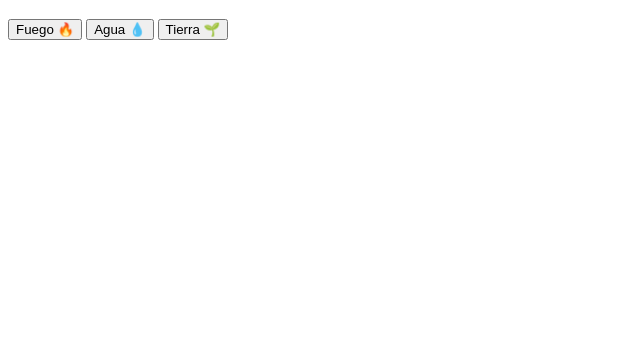
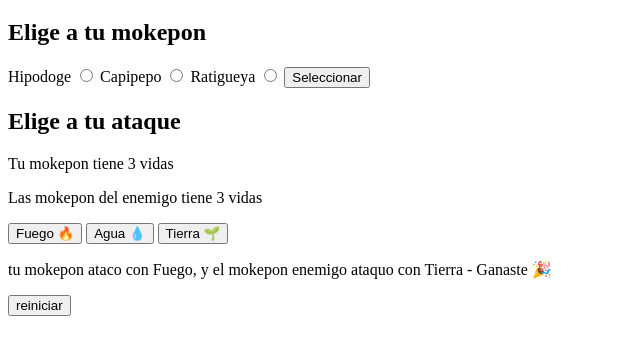
Before and after one commit to XxSGExX/Proyectos-Basicos, a plain HTML site: page mokepon/mokepon.html in a window 1280 px wide. Shown: the part 62-416 px from the top of the page, without its empty margins (0-640 px from the left). Drawn offline with Linux system fonts and the light colour scheme.

Commit message:
Agregue mokepones botones, imagenes y js

```diff
--- a/mokepon/mokepon.html
+++ b/mokepon/mokepon.html
@@ -5,13 +5,47 @@
     <meta http-equiv="X-UA-Compatible" content="IE=edge">
     <meta name="viewport" content="width=device-width, initial-scale=1.0">
     <title>MOKEON</title>
+    <script src="./JS/mokepon.js"></script>
 </head>
 <body>
+    <main>
         <h1>MOKEPON 💧🔥🌱</h1>
+
+        <section id="select-mokepon">
+            <h2>Elige a tu mokepon</h2>
+
+            <label for="Hipodoge">Hipodoge</label>
+            <input type="radio"  name="mokepon" id="Hipodoge" />
+
+            <label for="Capipepo">Capipepo</label>
+            <input type="radio" name="mokepon"  id="Capipepo" />
+
+            <label for="Ratigueya">Ratigueya</label>
+            <input type="radio" name="mokepon"  id="Ratigueya" />
+
+            <button>Seleccionar</button>
+        </section>
+
+        <section id="select-attack">
+            <h2>Elige a tu ataque</h2>
+
+            <p>Tu mokepon tiene <span>3</span> vidas</p>
+            <p>Las mokepon del enemigo tiene <span>3</span>  vidas</p>
+
             <P>
                 <button>Fuego 🔥</button>
                 <button>Agua 💧</button>
                 <button>Tierra 🌱</button>
             </P>
+        </section>
+
+        <section id="mensajes">
+            <p>tu mokepon ataco con Fuego, y el mokepon enemigo ataquo con Tierra - Ganaste 🎉</p>
+        </section>
+
+        <section id="reiniciar">
+            <button>reiniciar</button>
+        </section>
+    </main>
 </body>
 </html>
```
Lines whose indentation alone changed are shown as unchanged.
